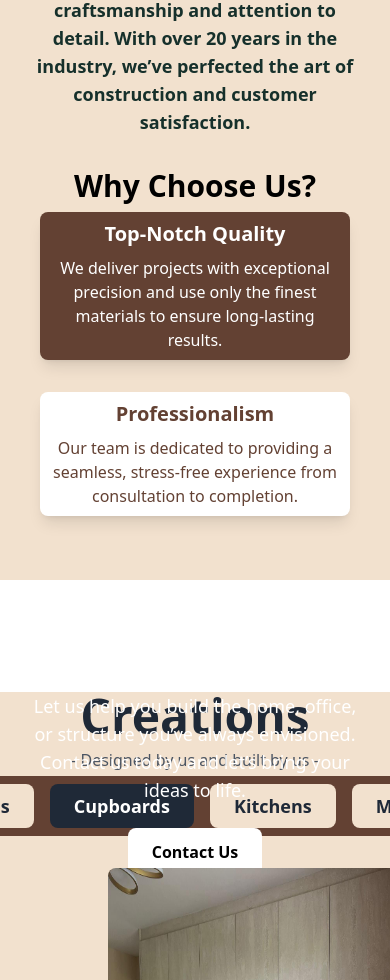
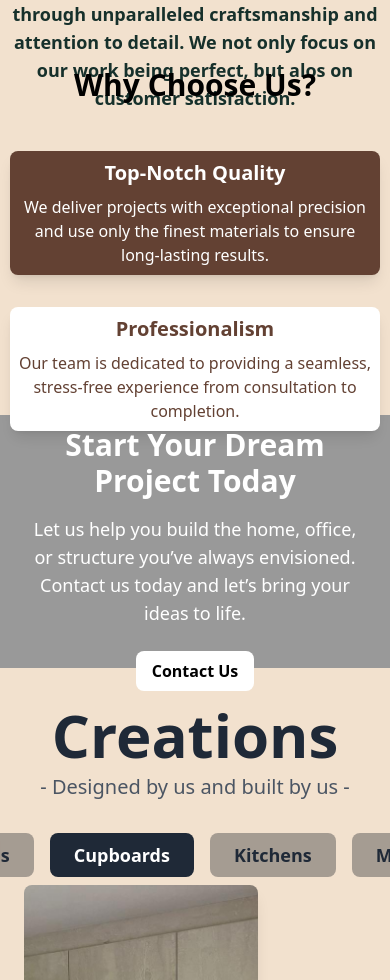
Before and after one commit to sourav-thind/jrg, a React (Vite) app: page / in a window 390 px wide. Shown: the part 1020-2000 px from the top of the page. Built offline with nearby package versions, Linux system fonts and the light colour scheme.

Commit message:
About section changes made as per customer and responsiveness

```diff
--- a/src/Components/About.jsx
+++ b/src/Components/About.jsx
@@ -3,31 +3,35 @@ import { Estimate } from '../Utils'
 
 const About = () => {
     return (
-        <section className="relative h-screen w-screen bg-cover bg-center"
-        >
+        <section className="relative h-screen w-screen bg-cover bg-center">
+            <div className='bg-black bg-opacity-40 h-screen'>
+
         <div
             className="fixed top-8 left-0 w-screen h-screen bg-cover bg-center -z-10"
             style={{ backgroundImage: `url(${Estimate})`, backgroundSize: 'cover', backgroundPosition: 'center' }}
         ></div>
 
-    <div className="py-8 px-8  text-center bg-Color2 relative">
-        <h1 className="text-4xl font-extrabold mb-4 text-Color3">About Us</h1>
-        <p className="text-lg max-w-3xl mx-auto text-Color3 font-semibold">
-            With decades of professional experience, we bring your dreams to life through unparalleled craftsmanship and attention to detail. With over 20 years in the industry, we’ve perfected the art of construction and customer satisfaction.
+    <div className=" relative bg-Color2">
+        <div className='py-8 md:px-8 lg:p-6 px-2 text-center   bg-Color2 h-[25vh]'>
+        <h1 className="text-4xl font-extrabold mt-8 lg:mt-4 text-Color3">About Us</h1>
+        <p className="text-lg max-w-3xl mx-auto mt-4 md:mt-12 lg:mt-6 text-Color3 font-semibold">
+            With over 8 years of professional experience, we bring your dreams to life through unparalleled craftsmanship and attention to detail. <span> We not only focus on our work being perfect, but alos on customer satisfaction.</span>
         </p>
+        </div>
 
-        <div className="py-8 md:px-6 mx-auto">
+
+        <div className="py-8 md:py-12 md:px-6 h-[45vh] mx-auto">
             <h2 className="text-3xl font-bold text-center mb-2 md:md-6 mx-auto">Why Choose Us?</h2>
-            <div className="grid md:grid-cols-2 gap-8 max-w-[95%] md:max-w-[80%] mx-auto">
-                <div className="bg-Color1 text-white shadow-lg p-2 md:p-6 rounded-lg text-center">
-                    <h3 className="text-xl font-semibold mb-2 md:mb-8">Top-Notch Quality</h3>
+            <div className="grid md:grid-cols-2 gap-8 mt-12 lg:mt-6 max-w-[95%] md:max-w-[80%] mx-auto">
+                <div className="bg-Color1 text-white  shadow-lg p-2 md:p-6 rounded-lg text-center">
+                    <h3 className="text-xl font-semibold mb-2 md:mb-4">Top-Notch Quality</h3>
                     <p>
                         We deliver projects with exceptional precision and use only the finest materials to ensure long-lasting results.
                     </p>
                 </div>
 
-                <div className="bg-white shadow-lg  p-2 md:p-6  rounded-lg text-center text-Color1">
-                    <h3 className="text-xl font-semibold mb-2 md:mb-8">Professionalism</h3>
+                <div className="bg-white relative shadow-lg   p-2 md:p-6  rounded-lg text-center text-Color1">
+                    <h3 className="text-xl font-semibold mb-2 md:mb-4">Professionalism</h3>
                     <p>
                         Our team is dedicated to providing a seamless, stress-free experience from consultation to completion.
                     </p>
@@ -36,14 +40,19 @@ const About = () => {
         </div>
     </div>
 
-    <div className="relative py-6 px-6 text-center bg-transparent">
+    <div className="relative h-[20vh]  text-center bg-transparent ">
+        <div className=' py-3 px-6'>
+
         <h2 className="text-3xl font-bold mb-4 text-white">Start Your Dream Project Today</h2>
         <p className="text-lg max-w-2xl mx-auto mb-6 text-white">
             Let us help you build the home, office, or structure you’ve always envisioned. Contact us today and let’s bring your ideas to life.
         </p>
-        <button className="px-6 py-3 bg-white text-blue-600 font-bold rounded-lg hover:bg-gray-200 transition">
+        <button className="px-4 py-2 md:px-6 md:py-3 bg-white text-blue-600 font-bold rounded-lg hover:bg-gray-200 transition">
             Contact Us
         </button>
+        </div>
+    </div>
+
     </div>
 </section>
 
--- a/src/Components/Creations.jsx
+++ b/src/Components/Creations.jsx
@@ -1,6 +1,11 @@
 import React, { useState } from "react";
+import { Swiper, SwiperSlide } from "swiper/react";
+import { Navigation, Pagination } from "swiper/modules";
+import "swiper/css";
+import "swiper/css/navigation";
+import "swiper/css/pagination";
+
 import { Bedrooms, Cupboard, Kitchens, MediaBars } from "../Utils";
-import { ChevronLeft, ChevronRight } from "lucide-react";
 
 const categories = {
   Bedrooms: Bedrooms,
@@ -11,87 +16,51 @@ const categories = {
 
 const Creations = () => {
   const [selectedCategory, setSelectedCategory] = useState("Cupboards");
-  const [currentIndex, setCurrentIndex] = useState(0);
-  const images = categories[selectedCategory];
-
-  const nextSlide = () => {
-    setCurrentIndex((prev) => (prev === images.length - 1 ? 0 : prev + 1));
-  };
-
-  const prevSlide = () => {
-    setCurrentIndex((prev) => (prev === 0 ? images.length - 1 : prev - 1));
-  };
 
   return (
-    <section className="h-screen w-screen bg-Color2 flex flex-col items-center px-6 mt-6">
-      <h1 className="text-5xl font-extrabold text-gray-800">Creations</h1>
-      <p className="text-md text-gray-600 mt-2">- Designed by us and built by us -</p>
+    <section className="h-screen w-screen bg-Color2 flex flex-col items-center justify-center px-6">
+      <h1 className="text-6xl font-extrabold text-gray-800">Creations</h1>
+      <p className="text-xl text-gray-600 mt-2">- Designed by us and built by us -</p>
 
-      <div className="flex justify-center mt-1 space-x-4 bg-Color1 w-screen py-2">
+      <div className="flex justify-center mt-8 space-x-4">
         {Object.keys(categories).map((category) => (
           <button
             key={category}
             className={`px-6 py-2 text-lg font-semibold rounded-lg transition-colors ${
               selectedCategory === category
                 ? "bg-gray-800 text-white"
-                : "bg-Color2 text-gray-800 hover:bg-gray-400"
+                : "bg-gray-300 text-gray-800 hover:bg-gray-400"
             }`}
-            onClick={() => {
-              setSelectedCategory(category);
-              setCurrentIndex(0);
-            }}
+            onClick={() => setSelectedCategory(category)}
           >
             {category}
           </button>
         ))}
       </div>
-
-      <div className="relative w-full  mt-8 ">
-        <div
-          className="flex "
-          style={{
-            transform: `translateX(-${currentIndex * 100}%)`
-          }}
-        >
-          {images.map((image, index) => (
-
+      <Swiper
+        modules={[Navigation, Pagination]}
+        navigation
+        pagination={{ clickable: true }}
+        spaceBetween={20}
+        slidesPerView={1}
+        loop={true}
+        breakpoints={{
+          640: { slidesPerView: 1 },
+          768: { slidesPerView: 2 },
+          1024: { slidesPerView: 2 },
+        }}
+        className="w-full  mt-2"
+      >
+        {categories[selectedCategory].map((image, index) => (
+          <SwiperSlide key={index} className="flex justify-center">
             <img
-              key={index}
               src={image}
               alt={`Slide ${index}`}
-              className=" max-h-[70vh] w-[80vw] flex-shrink-0 mx-[10vh] rounded-lg"
+              className="w-[60vw] h-[70vh] object-cover rounded-lg shadow-lg"
             />
-
-          ))}
-        </div>
-
-        <button
-          className="absolute left-0 top-1/2 transform -translate-y-1/2 bg-gray-800 text-white p-2 rounded-full"
-          onClick={prevSlide}
-        >
-          <ChevronLeft size={24} />
-        </button>
-
-        {/* Right Button */}
-        <button
-          className="absolute right-0 top-1/2 transform -translate-y-1/2 bg-gray-800 text-white p-2 rounded-full"
-          onClick={nextSlide}
-        >
-          <ChevronRight size={24} />
-        </button>
-      </div>
-
-      {/* Tracking Dots */}
-      <div className="flex justify-center mt-4">
-        {images.map((_, index) => (
-          <span
-            key={index}
-            className={`w-3 h-3 mx-1 rounded-full ${
-              index === currentIndex ? "bg-blue-600" : "bg-gray-300"
-            }`}
-          ></span>
+          </SwiperSlide>
         ))}
-      </div>
+      </Swiper>
     </section>
   );
 };
```
